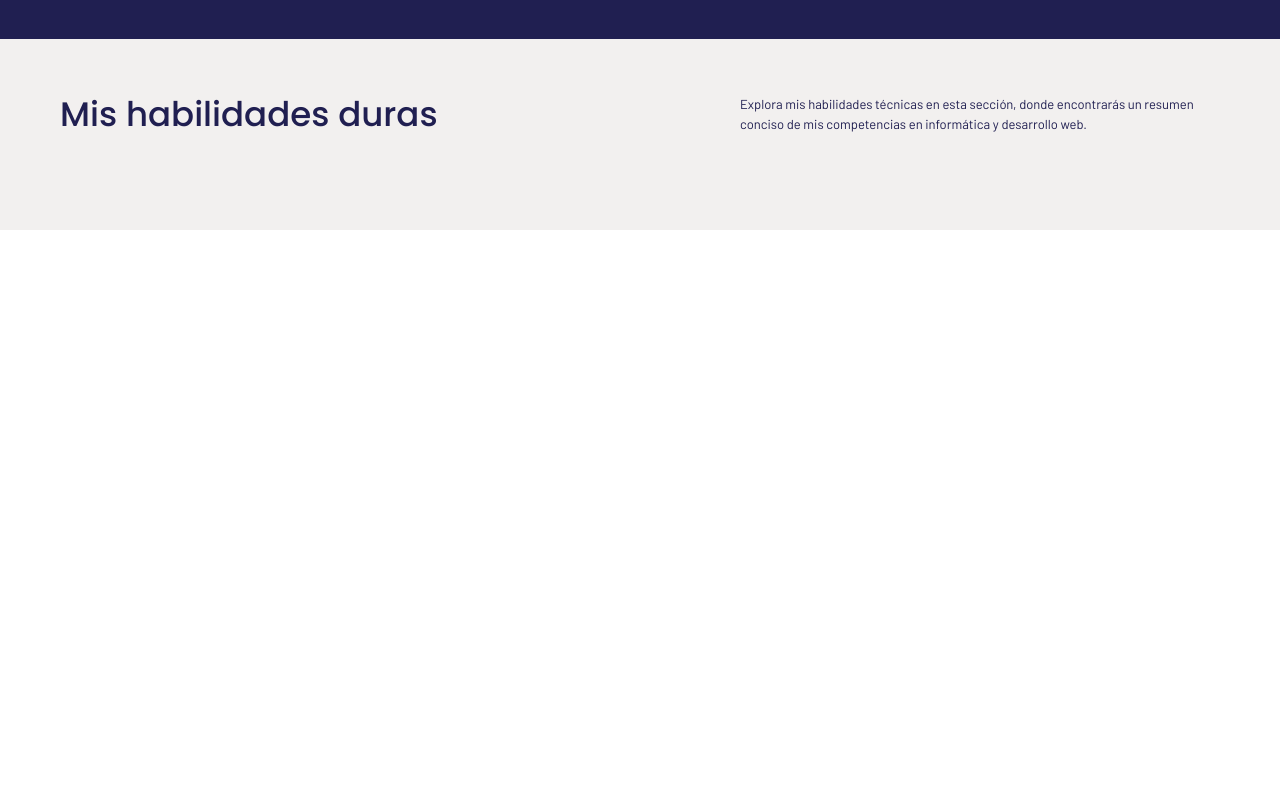
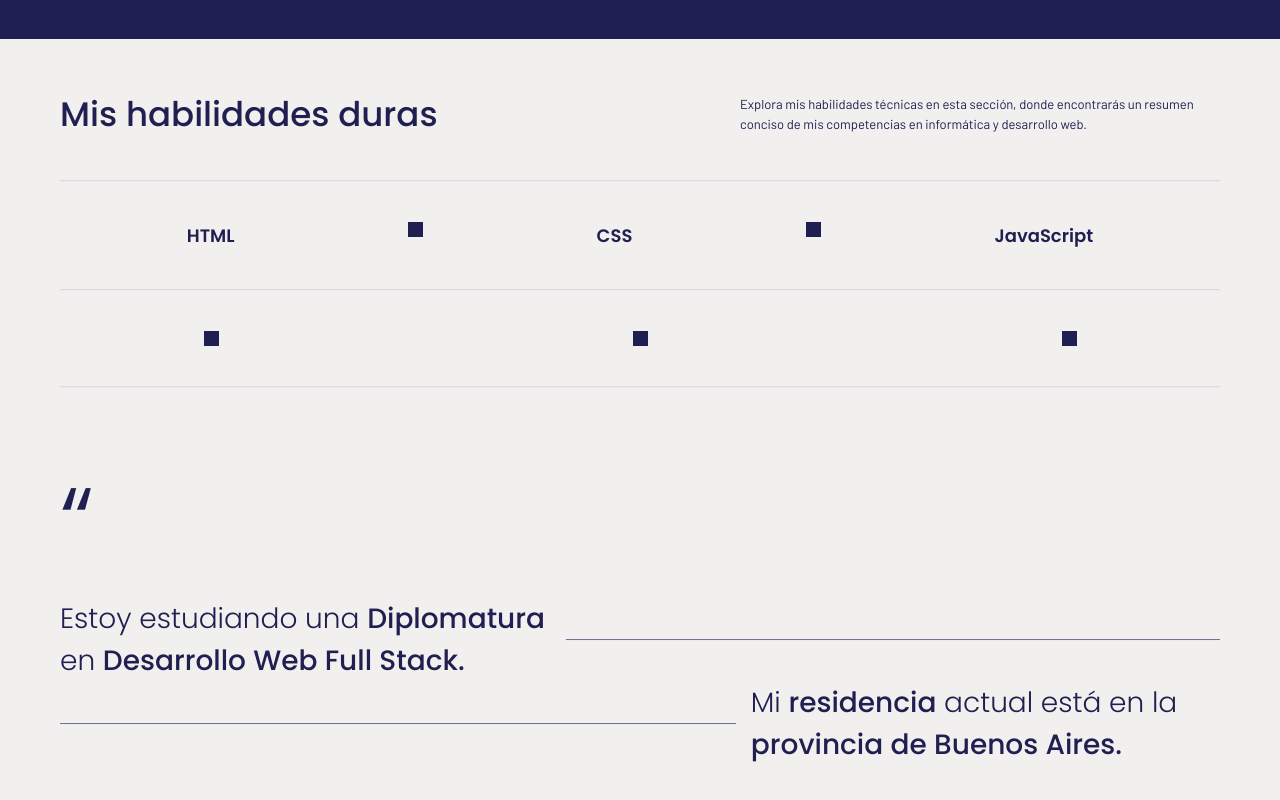
Before and after one commit to LudmilaBerto/TrabajoFinal-2, a React (Vite) app in the folder trabajoFinalDos/: page / in a window 1280 px wide. Shown: the part 851-1651 px from the top of the page. Before the commit the page ends 1081 px from the top, so only its background shows below. Built offline with nearby package versions, Linux system fonts and the light colour scheme.

Commit message:
Realice una parte de la estructura jsx del componente SectionDos. Le fui agregando estilos con chakra ui.

```diff
--- a/trabajoFinalDos/src/Components/SectionDos/SectionDos.jsx
+++ b/trabajoFinalDos/src/Components/SectionDos/SectionDos.jsx
@@ -1,4 +1,4 @@
-import { Box, Flex, Text } from "@chakra-ui/react"
+import { Box, Divider, Flex, Text } from "@chakra-ui/react"
 
 
 
@@ -13,6 +13,66 @@ const SectionDos=()=>{
                 <Text fontFamily='"Barlow", sans-serif' color='#201f51' fontWeight='400' fontSize='13px' ml='200px' flexBasis='50%'>Explora mis habilidades técnicas en esta sección, donde encontrarás un resumen conciso de mis competencias en informática y desarrollo web.</Text>
             </Flex>
 
+            {/* Separo con linea divisoria */}
+            <Divider orientation="horizontal" b='none' pt='1px' bg='#b9b7b7a2'/>
+
+            <Flex className="contenedor-de-habilidades" justify='space-around' flexGrow='1' p='40px'>
+
+                <Text color='#201f51' fontFamily='"Poppins", sans-serif' fontWeight='600' fontSize='18px'>HTML</Text>
+
+                {/* Creo un cuadradito divisor para separar habilidades */}
+                <Box bg='#201f51' h='15px' w='15px'></Box>
+
+                <Text color='#201f51' fontFamily='"Poppins", sans-serif' fontWeight='600' fontSize='18px'>CSS</Text>
+
+                 {/* Creo un cuadradito divisor para separar habilidades */}
+                 <Box bg='#201f51' h='15px' w='15px'></Box>
+
+                 <Text color='#201f51' fontFamily='"Poppins", sans-serif' fontWeight='600' fontSize='18px'>JavaScript</Text>
+
+
+            </Flex>
+
+             {/* Separo con linea divisoria */}
+            <Divider orientation="horizontal" b='none' pt='1px' bg='#b9b7b7a2'/>
+
+            <Flex className="contenedor-de-habilidades" justify='space-around' flexGrow='1' p='40px'>
+
+                {/* Creo un cuadradito divisor para separar habilidades */}
+                <Box bg='#201f51' h='15px' w='15px'></Box>
+
+                <Text color='#201f51' fontFamily='"Poppins", sans-serif' fontWeight='600' fontSize='18px'></Text>
+
+
+                {/* Creo un cuadradito divisor para separar habilidades */}
+                 <Box bg='#201f51' h='15px' w='15px'></Box>
+
+                <Text color='#201f51' fontFamily='"Poppins", sans-serif' fontWeight='600' fontSize='18px'></Text>
+
+                {/* Creo un cuadradito divisor para separar habilidades */}
+                <Box bg='#201f51' h='15px' w='15px'></Box>
+
+
+            </Flex>
+
+             {/* Separo con linea divisoria */}
+             <Divider orientation="horizontal" b='none' pt='1px' bg='#b9b7b7a2'/>
+
+
+            <Text className="ComillasGrandes" fontFamily='"Poppins", sans-serif' fontWeight='300' fontSize='100px' mt='60px'>“</Text>
+
+            <Flex className="alineacion-h2-hr" align='center'>
+
+                <Text color='#201f51' fontFamily='"Poppins", sans-serif' fontWeight='300' fontSize='28px' flexGrow='1'>Estoy estudiando una <Text as='span' fontWeight='500'>Diplomatura </Text>en <Text as='span' fontWeight='500'>Desarrollo Web Full Stack.</Text></Text><Divider orientation="horizontal" b='none' pt='1px' bg='#201f51'/>
+
+            </Flex>
+
+            <Flex className="alineacion-h2-hr" align='center'>
+
+            <Divider orientation="horizontal" b='none' pt='1px' bg='#201f51' /><Text color='#201f51' fontFamily='"Poppins", sans-serif' fontWeight='300' fontSize='28px' flexGrow='1' pl='15px'>Mi <Text as='span' fontWeight='500'>residencia</Text> actual está en la <Text as='span' fontWeight='500'>provincia de Buenos Aires.</Text></Text>
+
+            </Flex>
+
         </Box>
     )
 }
```
